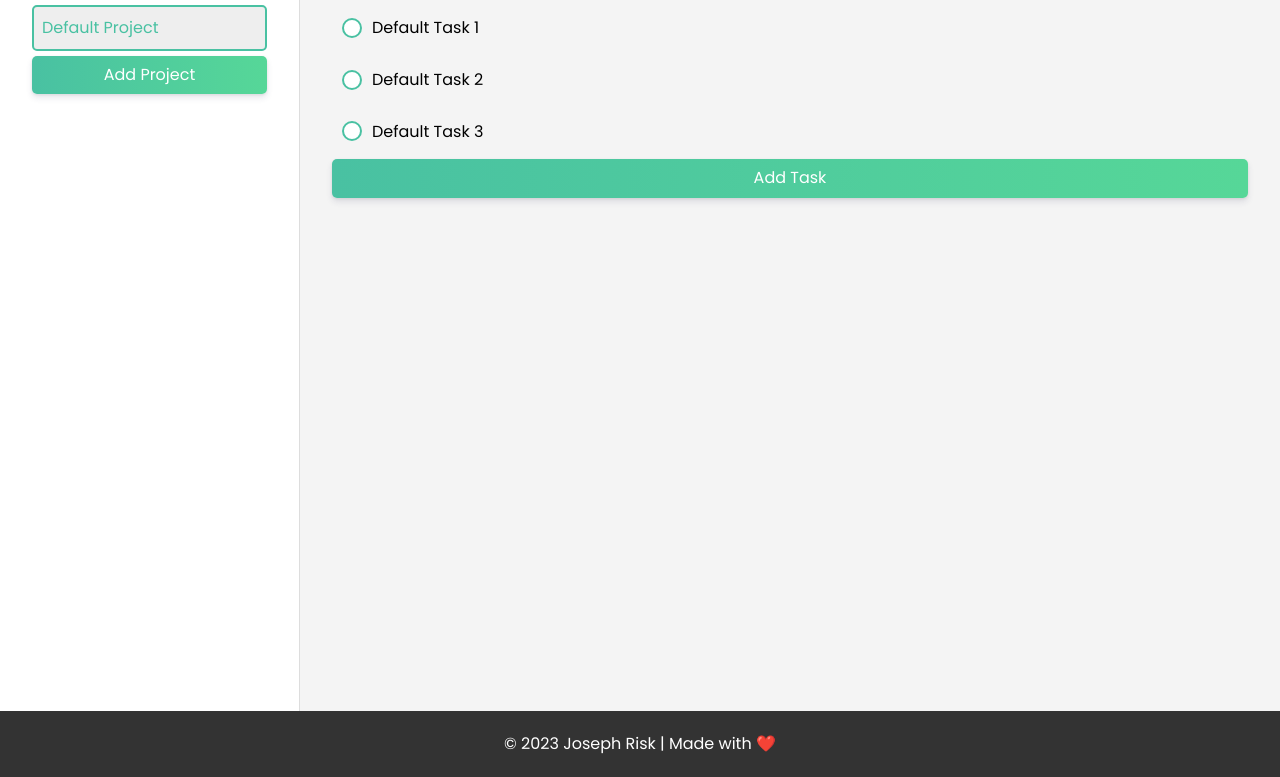
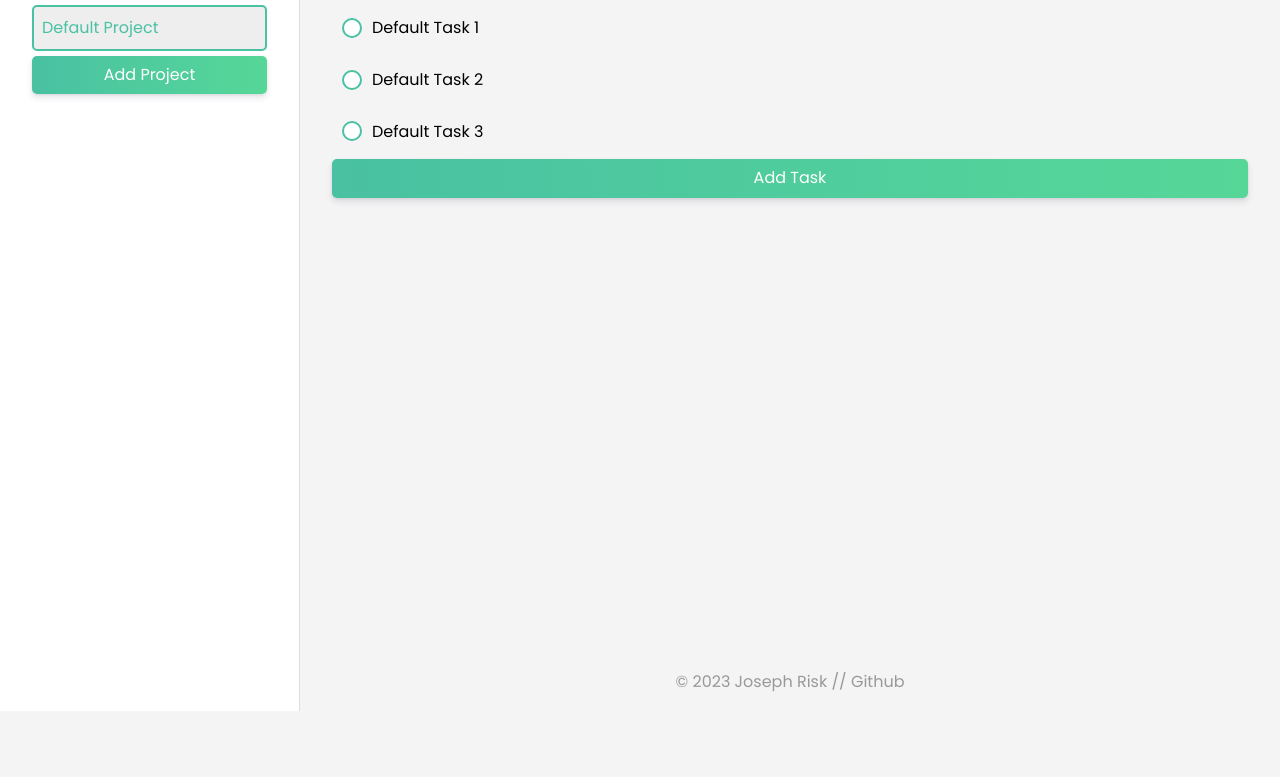
Before and after one commit to j0srisk/todo-list, a website built with webpack: page index.html in a window 1280 px wide. Shown: the part 89-866 px from the top of the page. After the commit the page ends 800 px from the top, so only its background shows below. Built offline with nearby package versions, Linux system fonts and the light colour scheme.

Commit message:
Tweaked Footer formatting

```diff
--- a/index.html
+++ b/index.html
@@ -30,6 +30,7 @@
                 </div>
             </aside>
             <section class="content">
+                <div class="tasks">
                     <h2 id="activeProjectTitle">Active Project Title</h2>
                     <div id="tasksContainer">
                         <ul class="todo-list">
@@ -44,14 +45,15 @@
                             <button class="input-btn" id="saveTaskBtn">Add Task</button>
                         </div>
                     </div>
-            </section>
-        </main>
                 </div>
                 <footer>
-        <p>&copy; <span id="currentYear"></span> Joseph Risk | Made with ❤️</p>
+                    <p>&copy; <span id="currentYear"></span> Joseph Risk // Github</p>
                     <script>
                         document.getElementById("currentYear").textContent = new Date().getFullYear();
                     </script>
                 </footer>
+            </section>
+        </main>
+    </div>
 </body>
 </html>
--- a/src/styles.css
+++ b/src/styles.css
@@ -128,7 +128,13 @@ input[type="text"]:focus {
 
 /* Content styles */
 .content {
+    display: flex;
+    flex-direction: column;
+    justify-content: space-between;
     flex: 1;
+}
+
+.tasks {
     padding: 2em;
 }
 
@@ -231,10 +237,9 @@ input[type="text"]:focus {
 
 /* Footer styles */
 footer {
-    background-color: #333;
-    color: #fff;
+    color: #999;
     text-align: center;
-    padding: 20px;
+    padding: 1em;
 }
 
 footer p {
```
Lines whose indentation alone changed are shown as unchanged.
